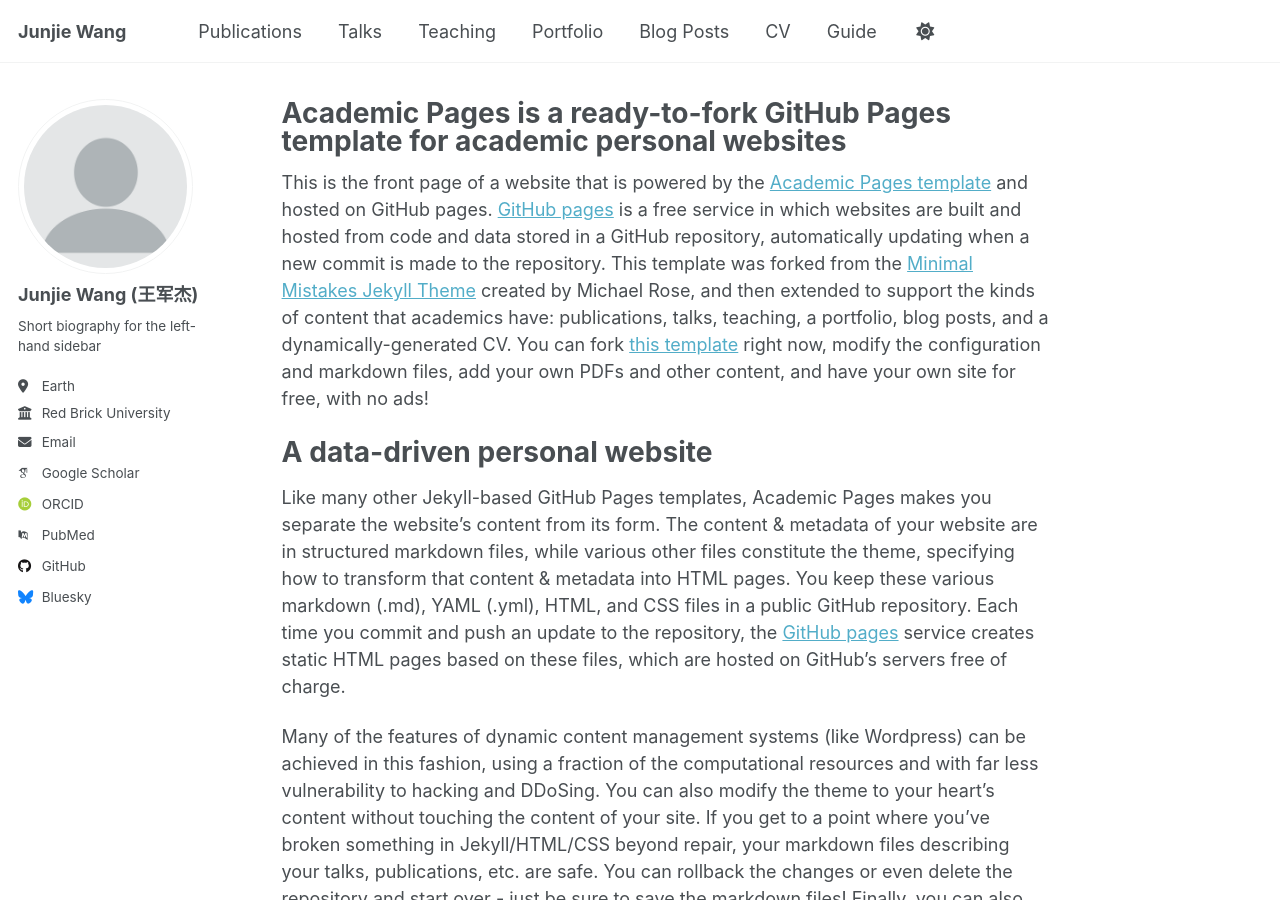
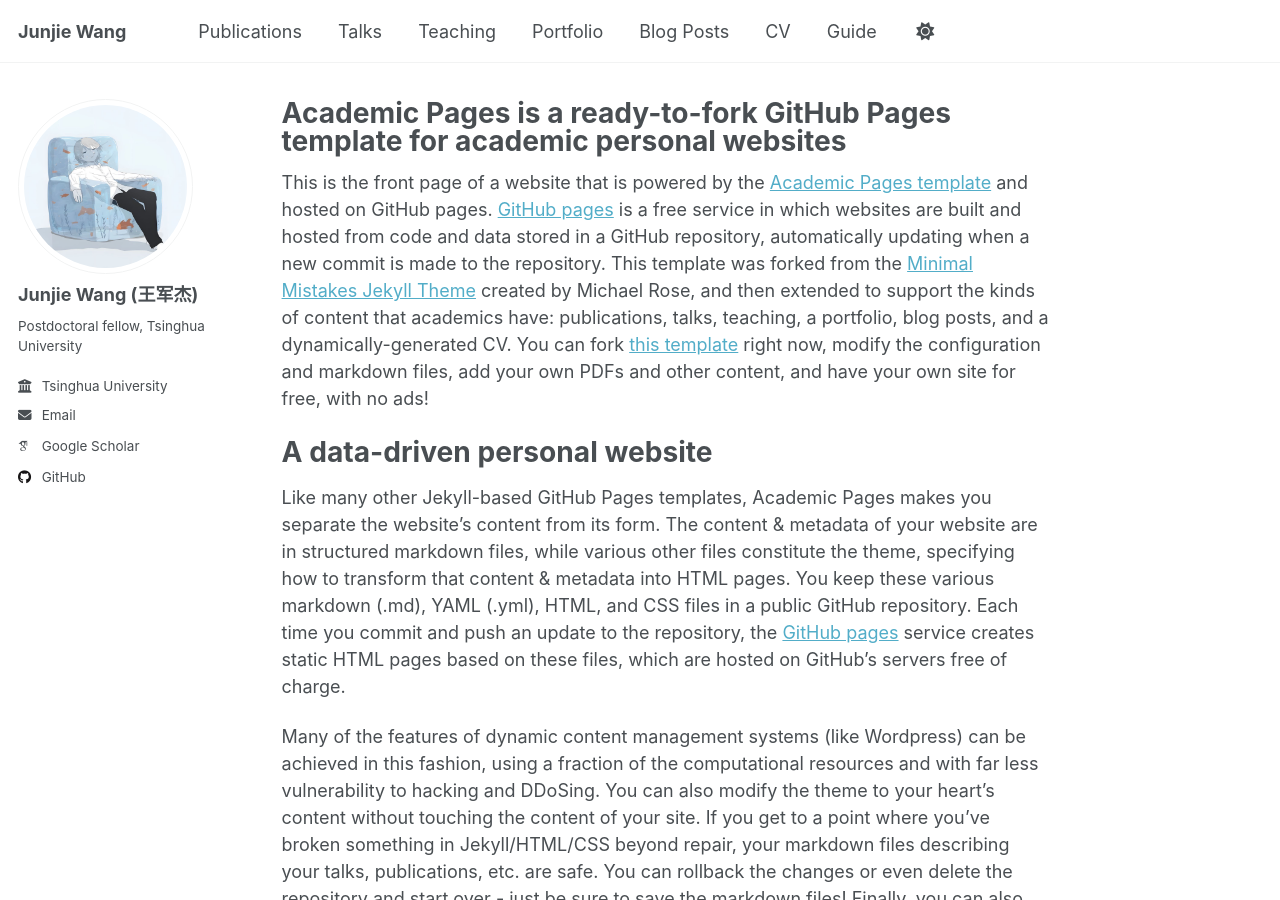
Before and after one commit to wangjunjie-ai/wangjunjie-ai.github.io, a Jekyll site: the page built from _pages/about.md, in a window 1280 px wide and 900 px high. Built offline with Jekyll 4.4.1, drawn with Linux system fonts in a browser that asks for light colours; some web fonts are replaced.

Commit message:
update profile

```diff
--- a/_config.yml
+++ b/_config.yml
@@ -22,23 +22,23 @@
 #               Additional customization can be done by editing /_includes/author-profile.html
 author:
   # Biographic information
-  avatar           : "profile.png"
+  avatar           : "avatar.jpg"
   name             : "Junjie Wang (王军杰)"
   pronouns         : # example: "she/her"
-  bio              : "Short biography for the left-hand sidebar"
-  location         : "Earth"
-  employer         : "Red Brick University"
+  bio              : "Postdoctoral fellow, Tsinghua University"
+  location         : # "China"
+  employer         : "Tsinghua University"
   uri              : # URL
-  email            : "none@example.org"
+  email            : "wangjunjie@sz.tsinghua.edu.cn"
 
   # Academic websites
   academia         : # URL
   arxiv            : # URL - Update with the correct link to your profile
-  googlescholar    : "https://scholar.google.com/citations?user=PS_CX0AAAAAJ"
+  googlescholar    : "https://scholar.google.com/citations?user=iwR2MoQAAAAJ"
   impactstory      : # URL
-  orcid            : "http://orcid.org/yourorcidurl"
+  orcid            : # "http://orcid.org/yourorcidurl"
   semantic         : # URL
-  pubmed           : "https://www.ncbi.nlm.nih.gov/pubmed/?term=john+snow"
+  pubmed           : # "https://www.ncbi.nlm.nih.gov/pubmed/?term=john+snow"
   researchgate     : # URL
   scopus           : # URL
 
@@ -46,12 +46,12 @@
   bitbucket        : # Username - Update with your username on the site
   codepen          : # Username
   dribbble         : # Username
-  github           : "academicpages"
+  github           : "https://github.com/wanng-ide"
   kaggle           : # Username
   stackoverflow    : # User number or user number and name (i.e., use "1" or "1/jeff-atwood")
 
   # Social media
-  bluesky          : "bsky.app" # Replace this with you Bluesky username
+  bluesky          : # "bsky.app" # Replace this with you Bluesky username
   facebook         : # Username
   flickr           : # Username
   foursquare       : # Username
```
Also changed, not shown: images/avatar.jpg (added).
